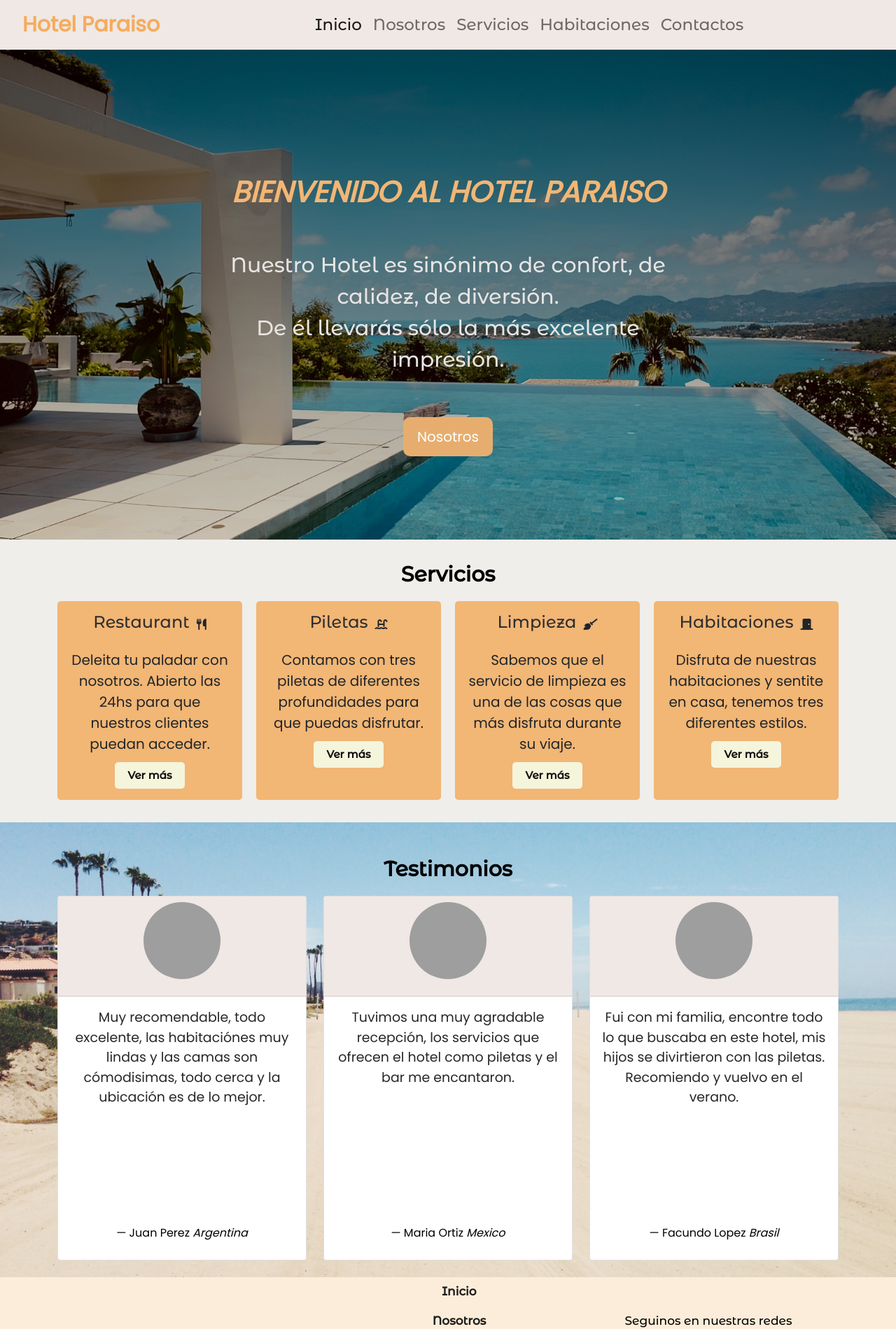
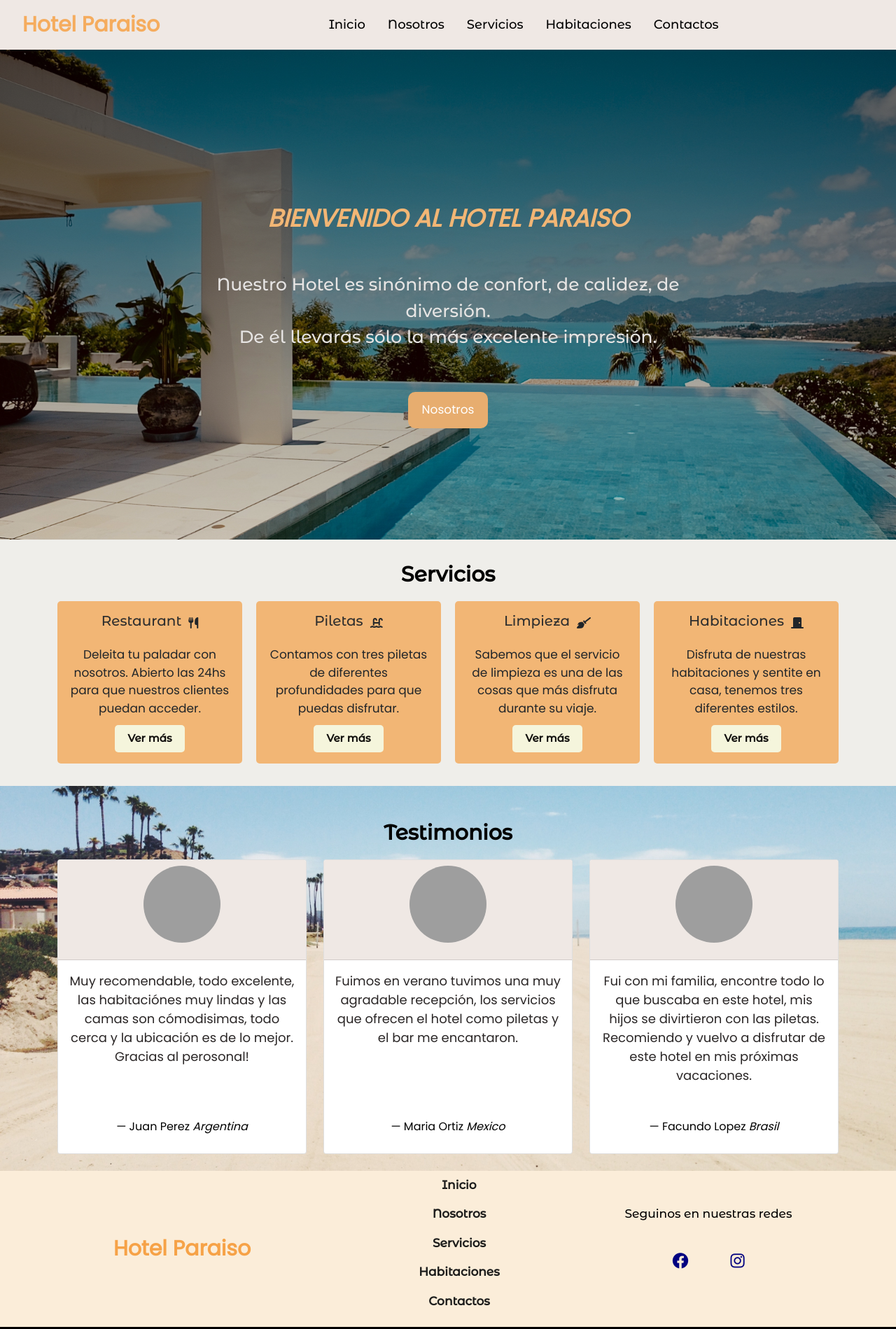
Before and after one commit to DaianaDimitroff/hotelparaiso, a website: page index.html in a window 1280 px wide. Shown: the top 1899 px of the page at 70% size. Drawn offline with nearby package versions, Linux system fonts and the light colour scheme; grey boxes are pictures that could not be loaded.

Commit message:
proyecto final

```diff
--- a/index.html
+++ b/index.html
@@ -33,7 +33,7 @@
 </head>
 <body>
     <header>
-        <nav class="navbar navbar-expand-lg navbar-light bg-light">
+        <nav class="navbar navbar-expand-lg">
             <div class="container-fluid">
                 <a class="navbar-brand animate__animated animate__rubberBand" href="./index.html">Hotel Paraiso</a>
                 <button class="navbar-toggler" type="button" data-bs-toggle="collapse" data-bs-target="#navbarNav"
@@ -139,7 +139,7 @@
                             <div class="card-body">
                                 <blockquote class="blockquote mb-0">
                                     <p class="parrafotestimonio">Muy recomendable, todo excelente, las habitaciónes muy
-                                        lindas y las camas son cómodisimas, todo cerca y la ubicación es de lo mejor.
+                                        lindas y las camas son cómodisimas, todo cerca y la ubicación es de lo mejor. Gracias al perosonal!
                                     </p>
                                     <footer class="blockquote-footer">Juan Perez <cite
                                             title="Source Title">Argentina</cite></footer>
@@ -154,7 +154,7 @@
                             </div>
                             <div class="card-body">
                                 <blockquote class="blockquote mb-0">
-                                    <p class="parrafotestimonio">Tuvimos una muy agradable recepción, los servicios que
+                                    <p class="parrafotestimonio">Fuimos en verano tuvimos una muy agradable recepción, los servicios que
                                         ofrecen el hotel como piletas y el bar me encantaron.</p>
                                     <footer class="blockquote-footer">Maria Ortiz <cite
                                             title="Source Title">Mexico</cite></footer>
@@ -170,8 +170,7 @@
                             <div class="card-body">
                                 <blockquote class="blockquote mb-0">
                                     <p class="parrafotestimonio">Fui con mi familia, encontre todo lo que buscaba en
-                                        este hotel, mis hijos se divirtieron con las piletas. Recomiendo y vuelvo en el
-                                        verano.</p>
+                                        este hotel, mis hijos se divirtieron con las piletas. Recomiendo y vuelvo a disfrutar de este hotel en mis próximas vacaciones.</p>
                                     <footer class="blockquote-footer">Facundo Lopez <cite
                                             title="Source Title">Brasil</cite></footer>
                                 </blockquote>
--- a/scss/_header.scss
+++ b/scss/_header.scss
@@ -15,15 +15,21 @@ header {
         .navbar-collapse {
             justify-content: center;
         }
-
+    .nav-item{
+        margin-right: 1rem;
+    }
         .nav-link {
-            color: #C65425;
-            font-size: 23px;
+            display: block;
+            color: #000;
+            font-size: 18px;
             font-family: $fuenteTitulos;
             font-weight: 300;
+            transition: all .4s ease;
+            padding: 0.5rem;
 
             &:hover {
                 color: #fda94f !important;
+                transform: scale(1.2);
             }
         }
 
--- a/scss/main.scss
+++ b/scss/main.scss
@@ -27,7 +27,7 @@
             color: #e7e5e4;
             padding-bottom: 20px;
             margin: 40px auto;
-            font-size: 42px;
+            font-size: 35px;
             color: #f2b675;
             padding-top: 20px;
             padding-bottom: 15px;
@@ -37,7 +37,7 @@
         .parrafo-principal {
             padding-bottom: 20px;
             font-family: $fuenteTitulos;
-            font-size: 30px;
+            font-size: 25px;
             color: #e7e5e4;
             margin: 40px auto;
 
@@ -45,7 +45,7 @@
 
         .boton-light {
             display: inline-block;
-            font-size: 20px;
+            font-size: 17px;
             color: #fff;
             padding: 13px 20px;
             border-radius: 10px;
@@ -92,7 +92,7 @@
             }
 
             .subtitulos {
-                font-size: 24px;
+                font-size: 20px;
                 font-family: $fuenteTitulos;
                 color: #2e2e2e;
             }
@@ -101,7 +101,7 @@
 
                 p {
                     margin-bottom: .7rem;
-                    font-size: 20px;
+                    font-size: 17px;
                     font-family: $fuenteTextos;
                 }
 
@@ -128,10 +128,6 @@
 
     }
 }
-
-
-
-
 
 /* TESTIMONIOS  */
 .testimonios {
@@ -164,11 +160,11 @@
 
         .card-body {
             .parrafotestimonio {
-                font-size: 19px;
+                font-size: 18px;
                 color: #2a2626;
                 font-weight: 200;
                 font-family: $fuenteTextos;
-                min-height: 300px;
+                min-height: 200px;
             }
 
             .blockquote-footer {
@@ -184,7 +180,6 @@
 
 }
 
-
 /* FOOTER */
 .footer{
     background-color: #fceed8f2;
@@ -192,7 +187,6 @@
         display: grid;
         grid-template-columns: 1fr 1fr 1fr;
         align-items: center;
-
 
         .logo-footer {
             text-align: center;
@@ -278,11 +272,6 @@
     }
 }
 
-
-
-
-
-
 /*NOSOTROS*/
 
 .bannerNosotros {
@@ -295,10 +284,9 @@
     padding-top: 50px;
     padding-bottom: 20px;
     font-family: $fuenteTitulos;
-    font-size: 42px;
+    font-size: 40px;
     font-weight: 700;
 }
-
 
 .textoNosotros {
     display: flex;
@@ -315,7 +303,6 @@
         font-weight: 700;
     }
 
-
 .texto1 {
     font-family: $fuenteTextos;
     color: #2a2a29;
@@ -323,10 +310,9 @@
     text-align: center;
     line-height: 1.5;
     padding-top: 10px;
-    font-size: 17px;
+    font-size: 18px;
 }
 }
-
 
 .galeriaNosotros {
     margin-bottom: 3rem;
@@ -343,9 +329,6 @@
     width: 100%;
 }
 
-
-
-
 /*SERVICIOS*/
 .bannerServicios {
     display: flex;
@@ -357,9 +340,8 @@
     padding-top: 50px;
     padding-bottom: 20px;
     font-family: $fuenteTitulos;
-    font-size: 42px;
+    font-size: 40px;
     font-weight: 700;
-
 }
 
 .pagina-servicios {
@@ -406,7 +388,7 @@
     padding-top: 50px;
     padding-bottom: 20px;
     font-family: $fuenteTitulos;
-    font-size: 42px;
+    font-size: 40px;
     font-weight: 700;
 }
 
@@ -502,7 +484,7 @@
     padding-top: 50px;
     padding-bottom: 20px;
     font-family: $fuenteTitulos;
-    font-size: 42px;
+    font-size: 40px;
     font-weight: 700;
     margin-bottom: 48px;
 }
@@ -545,7 +527,6 @@
             button {
                 background: #f2b675;
                 border: 0;
-                text-transform: uppercase;
                 padding: 1em;
 
                 &:hover,
@@ -578,7 +559,7 @@
         text-align: center;
         margin: 0 0 1rem 0;
         font-family: $fuenteTextos;
-        font-size: 18px;
+        font-size: 17px;
     }
 }
 
@@ -600,6 +581,10 @@
 
     header .menu-bar i {
         font-size: 30px;
+    }
+
+    header .nav-link{
+        text-align: center;
     }
 
     .footer .container {
```
Also changed, not shown: css/main.css.
